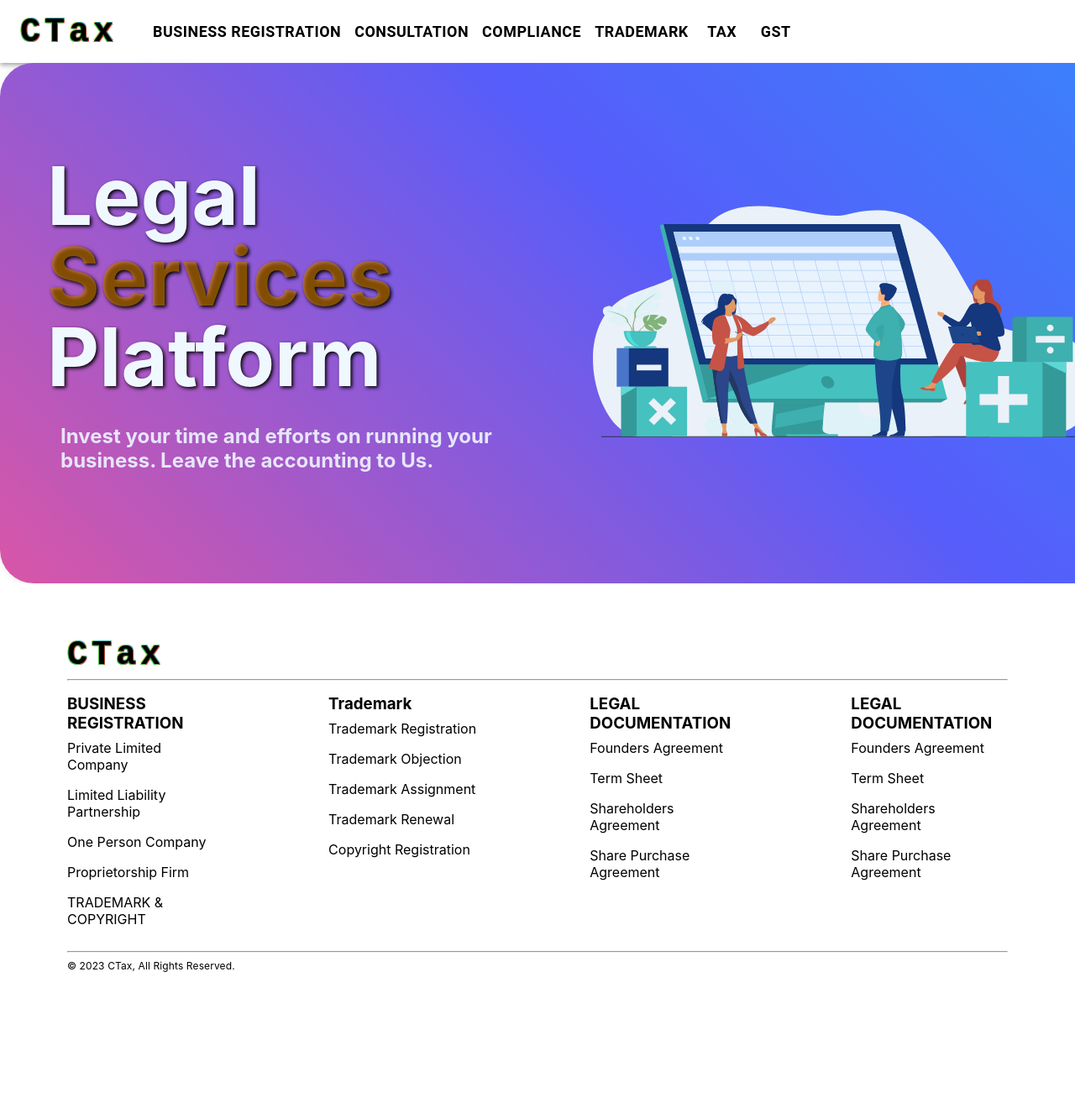
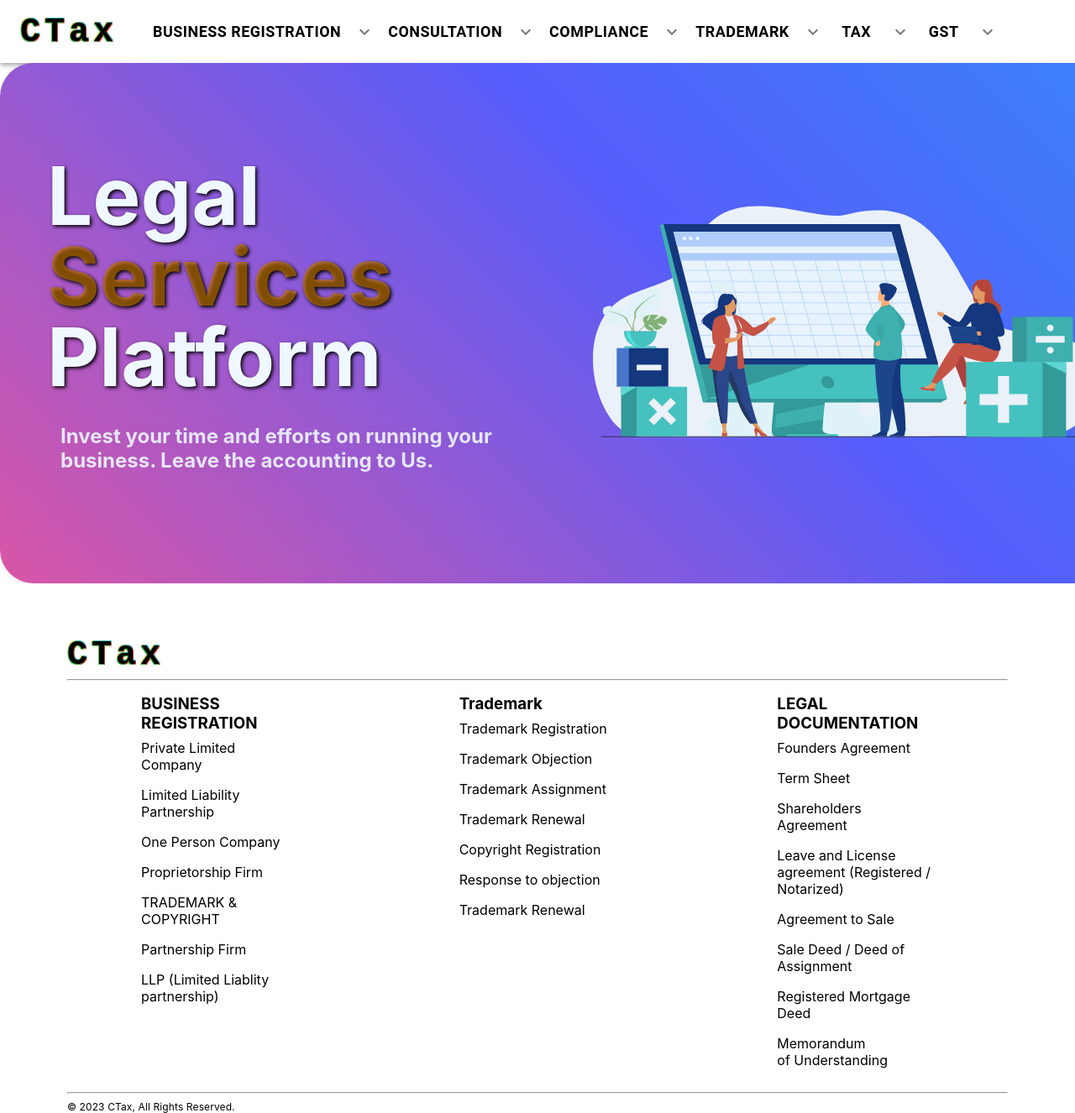
Before and after one commit to pr-a-s-h-a-n-t/CTax_beta, a React (Create React App) app in the folder ctax/: page / in a window 1280 px wide. Shown: the top 1326 px of the page at 84% size. Before the commit the page ends 1295 px from the top, so only its background shows below. Built offline with nearby package versions, Linux system fonts and the light colour scheme.

Commit message:
collaspe added in  nav and footer services section updated!!!

```diff
--- a/ctax/src/component/LandingPage/Footer/index.js
+++ b/ctax/src/component/LandingPage/Footer/index.js
@@ -1,9 +1,13 @@
 import React from "react";
-import { Grid, Typography } from "@mui/material";
-
+import { Grid, Typography   } from "@mui/material";
 import "./Footer.css";
 
+
+
 export default function Footer() {
+
+
+
   return (
     <div
       style={{
@@ -44,7 +48,7 @@ export default function Footer() {
             marginTop: "1rem",
             textAlign: "start",
             // margin: " 1rem  auto !important ",
-            justifyContent: "space-between",
+            justifyContent: "space-around",
           }}
         >
           <Grid item md={2}>
@@ -55,6 +59,8 @@ export default function Footer() {
               <li>One Person Company</li>
               <li>Proprietorship Firm</li>
               <li>TRADEMARK & COPYRIGHT</li>
+              <li>Partnership Firm</li>
+              <li>LLP (Limited Liablity partnership)</li>
             </ul>
           </Grid>
           <Grid item md={2}>
@@ -64,10 +70,21 @@ export default function Footer() {
               <li>Trademark Objection</li>
               <li>Trademark Assignment</li>
               <li>Trademark Renewal</li>
-
               <li>Copyright Registration</li>
+              <li>Response to objection</li>
+              <li>Trademark Renewal </li>
             </ul>
           </Grid>
+
+          {/* <Grid item md={2}>
+            <h3>LEGAL DOCUMENTATION</h3>
+            <ul className="footer_quick_links_wrapper">
+              <li>Founders Agreement</li>
+              <li>Term Sheet</li>
+              <li>Shareholders Agreement</li>
+              <li>Share Purchase Agreement</li>
+            </ul>
+          </Grid> */}
 
           <Grid item md={2}>
             <h3>LEGAL DOCUMENTATION</h3>
@@ -75,17 +92,11 @@ export default function Footer() {
               <li>Founders Agreement</li>
               <li>Term Sheet</li>
               <li>Shareholders Agreement</li>
-              <li>Share Purchase Agreement</li>
-            </ul>
-          </Grid>
-
-          <Grid item md={2}>
-            <h3>LEGAL DOCUMENTATION</h3>
-            <ul className="footer_quick_links_wrapper">
-              <li>Founders Agreement</li>
-              <li>Term Sheet</li>
-              <li>Shareholders Agreement</li>
-              <li>Share Purchase Agreement</li>
+              <li>Leave and License agreement (Registered / Notarized)</li>
+              <li>Agreement to Sale</li>
+              <li>Sale Deed / Deed of Assignment</li>
+              <li>Registered Mortgage Deed</li>
+              <li>Memorandum of Understanding</li>
             </ul>
           </Grid>
         </Grid>
--- a/ctax/src/component/LandingPage/NavBar.js
+++ b/ctax/src/component/LandingPage/NavBar.js
@@ -1,18 +1,23 @@
 import * as React from "react";
-import AppBar from "@mui/material/AppBar";
-import Box from "@mui/material/Box";
-import Toolbar from "@mui/material/Toolbar";
-import IconButton from "@mui/material/IconButton";
-import Typography from "@mui/material/Typography";
-import Menu from "@mui/material/Menu";
+
 import MenuIcon from "@mui/icons-material/Menu";
-import Container from "@mui/material/Container";
-import Avatar from "@mui/material/Avatar";
-import Button from "@mui/material/Button";
-import Tooltip from "@mui/material/Tooltip";
-import MenuItem from "@mui/material/MenuItem";
-import AdbIcon from "@mui/icons-material/Adb";
 
+import ExpandMoreIcon from "@mui/icons-material/ExpandMore";
+
+import {
+  AppBar,
+  MenuItem,
+  Button,
+  Box,
+  Toolbar,
+  Collapse,
+  Container,
+  Menu,
+  Typography,
+  styled,
+  IconButton,
+  Grid,
+} from "@mui/material";
 import { height } from "@mui/system";
 import "./NavBar.css";
 const pages = [
@@ -24,6 +29,20 @@ const pages = [
   "GST",
 ];
 // const settings = ["Profile", "Account", "Dashboard", "Logout"];
+
+// ------Mui exapand icon start ------
+const ExpandMore = styled((props) => {
+  const { expand, ...other } = props;
+  return <IconButton {...other} />;
+})(({ theme, expand }) => ({
+  transform: !expand ? "rotate(0deg)" : "rotate(180deg)",
+  marginLeft: "auto",
+  transition: theme.transitions.create("transform", {
+    duration: theme.transitions.duration.shortest,
+  }),
+}));
+
+// ------Mui exapand icon end ------
 
 function ResponsiveAppBar() {
   const [anchorElNav, setAnchorElNav] = React.useState(null);
@@ -43,6 +62,16 @@ function ResponsiveAppBar() {
   const handleCloseUserMenu = () => {
     setAnchorElUser(null);
   };
+
+  // ---------- services collapse start ----------------
+
+  const [expanded, setExpanded] = React.useState(false);
+
+  const handleExpandClick = () => {
+    setExpanded(!expanded);
+  };
+
+  // ---------- services collapse end ----------------
 
   return (
     <AppBar
@@ -116,6 +145,12 @@ function ResponsiveAppBar() {
 
           <Box sx={{ flexGrow: 1, display: { xs: "none", md: "flex" } }}>
             {pages.map((page) => (
+              <div className=""  style={{
+                    display: "flex",
+                    flexDirection: "row",
+                    justifyContent:"center",
+                    alignItems: "center",
+                  }}>
                 <Button
                   key={page}
                   onClick={handleCloseNavMenu}
@@ -129,6 +164,46 @@ function ResponsiveAppBar() {
                 >
                   {page}
                 </Button>
+                <div
+                >
+                  <ExpandMore
+                    expand={expanded}
+                    onClick={handleExpandClick }
+                    aria-expanded={expanded}
+                    aria-label="show more"
+                  >
+                    <ExpandMoreIcon />
+                  </ExpandMore>
+                </div>
+                <Grid container sx={{
+                  position: 'absolute',
+                  // zIndex:"-1",
+                  top: '5rem',
+                  left: '9rem',
+                  backgroundColor: '#fff',
+                  width: '260px',
+                  display: 'flex',
+                  flexDirection: 'column',
+                  border: '0 0 1rem 0 solid',
+                  // borderRadius: '1rem',
+                }}>
+                  {  page === "Business Registration" ? (
+                    <Collapse in={expanded} timeout="auto" unmountOnExit>
+                      <ul className="footer_quick_links_wrapper">
+                        <li>Private Limited Company</li>
+                        <li>Limited Liability Partnership</li>
+                        <li>One Person Company</li>
+                        <li>Proprietorship Firm</li>
+                        <li>TRADEMARK & COPYRIGHT</li>
+                        <li>Partnership Firm</li>
+                        <li>LLP (Limited Liablity partnership)</li>
+                      </ul>
+                    </Collapse>
+                  ) : (
+                    ""
+                  )}
+                </Grid>
+              </div>
             ))}
           </Box>
           {/* <Box sx={{ flexGrow: 1, display: { xs: "none", md: "flex" } }}>
```
Lines whose indentation alone changed are shown as unchanged.
